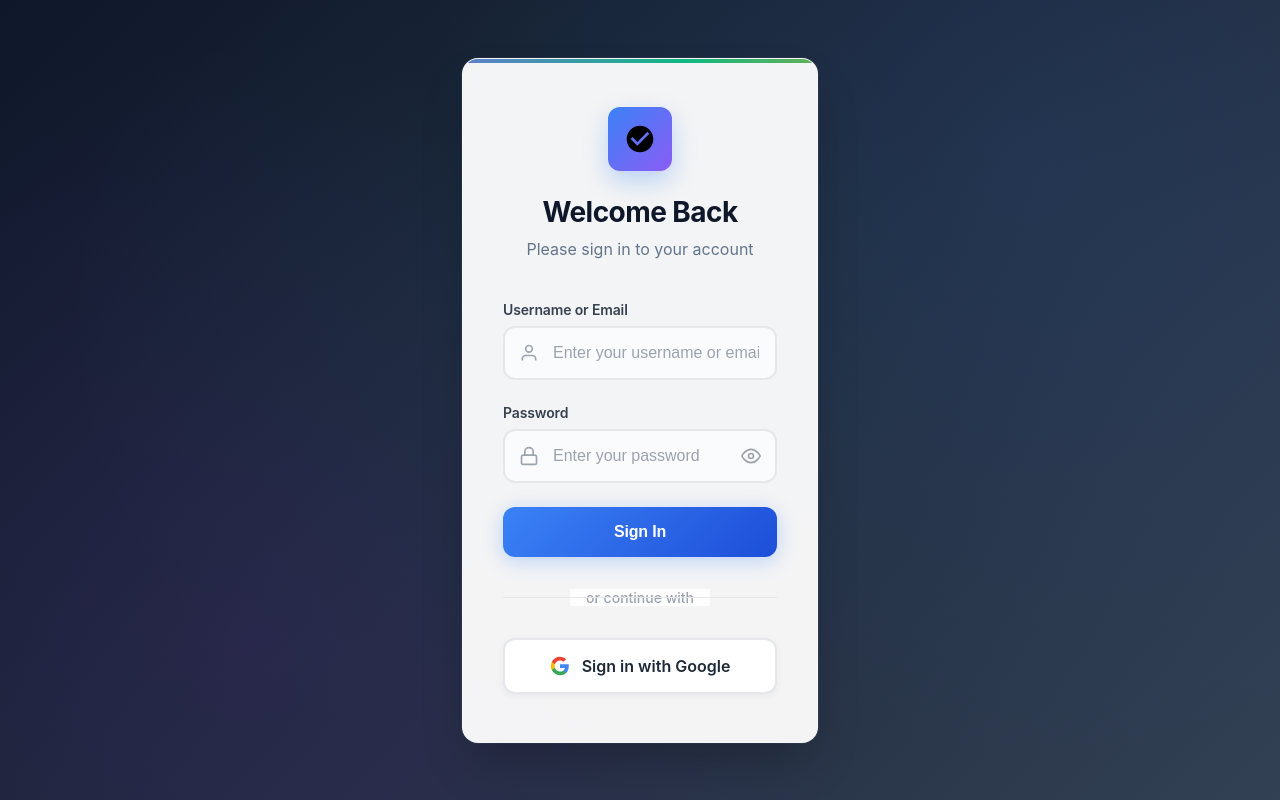
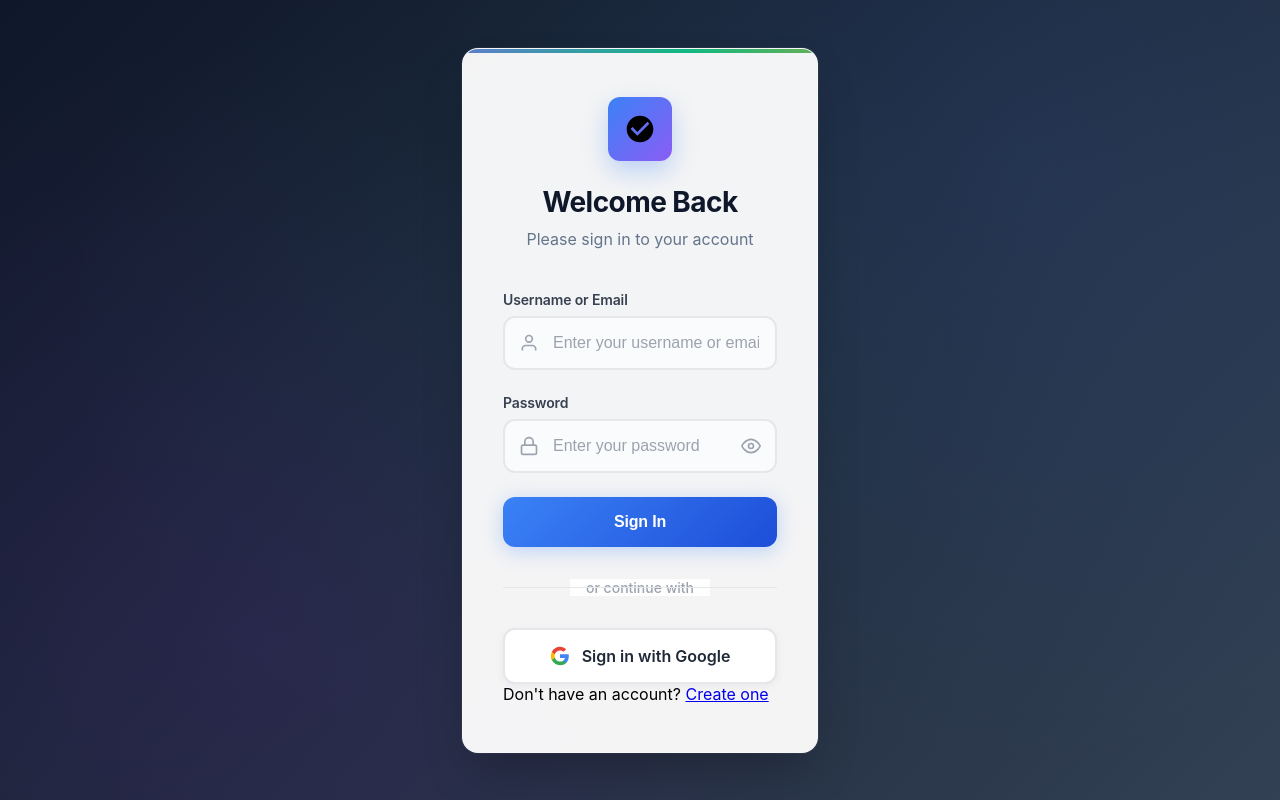
Before and after one commit to roshan482/LLM-based-personal-assistant, a Flask app: page /login in a window 1280 px wide. Run offline with Flask 3, Linux system fonts and the light colour scheme.

Commit message:
Edited login and register page

```diff
--- a/templates/login.html
+++ b/templates/login.html
@@ -484,7 +484,13 @@
           </svg>
           Sign in with Google
         </a>
+        <div class="auth-footer">
+          <p> </p>
+  <p>Don't have an account? <a href="{{ url_for('register') }}">Create one</a></p>
+</div>
+
       </div>
+
     </div>
 
     <script>
--- a/templates/register.html
+++ b/templates/register.html
@@ -561,8 +561,9 @@
         </form>
 
         <div class="auth-footer">
-          <p>Already have an account? <a href="{{ url_for('login') }}">Sign in</a></p>
-        </div>
+  <p>Already have an account? <a href="{{ url_for('login') }}">Sign in</a></p>
+</div>
+
       </div>
     </div>
 
```
